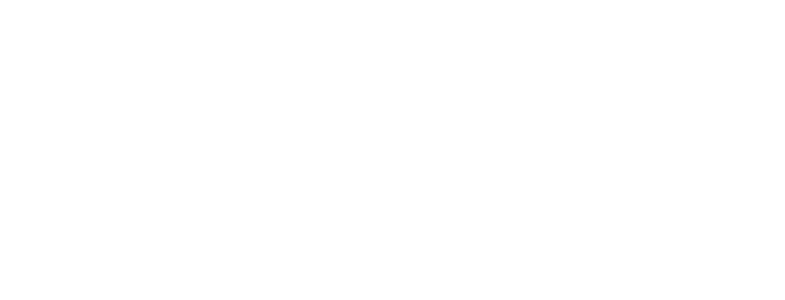
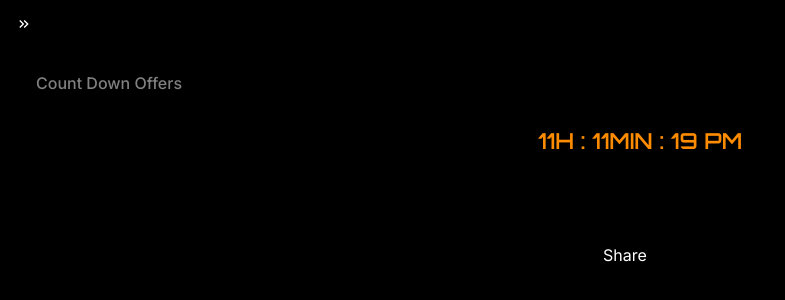
Before and after one commit to Madanparta/Therapy-Frontend-Developer-Assignment, a React (Vite) app: page /tracking-screen in a window 1280 px wide. Shown: the top 300 px of the page, without its empty margins (0-785 px from the left). Built offline with nearby package versions, Linux system fonts and the light colour scheme.

Commit message:
adding timer count share button and controller slider etc..

```diff
--- a/package.json
+++ b/package.json
@@ -15,10 +15,12 @@
     "react": "^18.3.1",
     "react-circular-progressbar": "^2.1.0",
     "react-confetti": "^6.1.0",
+    "react-copy-to-clipboard": "^5.1.0",
     "react-dom": "^18.3.1",
     "react-hot-toast": "^2.4.1",
     "react-icons": "^5.2.1",
-    "react-router-dom": "^6.24.1"
+    "react-router-dom": "^6.24.1",
+    "uuid": "^10.0.0"
   },
   "devDependencies": {
     "@types/react": "^18.3.3",
--- a/src/components/TrackingScreen.jsx
+++ b/src/components/TrackingScreen.jsx
@@ -1,14 +1,84 @@
-import React, { useState } from 'react'
+import { useEffect, useState } from 'react';
 import AnalogClock from '../pages/AnalogClock';
+import SliderComp from '../pages/SliderComp';
+import { MdKeyboardDoubleArrowRight } from "react-icons/md";
+import { IoIosShareAlt } from "react-icons/io";
+// import { v4 as uuidV4} from 'uuid';
+import {CopyToClipboard} from 'react-copy-to-clipboard';
 
 const TrackingScreen = () => {
-    const targetTime = Date.now() + 120 + 60 + 1000;
-    const [speed,setSpeed] = useState(1);
+
+  const [remainingTime, setRemainingTime] = useState(new Date().getTime() + 120 * 60 * 1000);
+  const [playbackSpeed, setPlaybackSpeed] = useState(1);
+  const [showSideBar,setShowSideBar]=useState(true);
+  const [copied,setCopied]=useState(false);
+  const [showLink,setShowLink]=useState(false);
+
+  const [shareAnim,setShareAnim]=useState('👈 Click here and share..')
+  const [slider,setSlider]=useState('👈 Click Slider')
+
+
+  const formattedTime = new Date(remainingTime)
+    .toLocaleTimeString("en-US", {
+      hour: "2-digit",
+      minute: "2-digit",
+      second: "2-digit",
+    })
+    .replace(",", "")
+
+
+    useEffect(()=>{
+      const animShar = setTimeout(()=>{
+        setShareAnim('');
+        setSlider('')
+      },1500);
+
+      return ()=> clearTimeout(animShar);
+    },[]);
+
+    const onCopy = () => {
+      setCopied(true);
+      setTimeout(()=>{setCopied(false)},2000);
+    }
   return (
-    <section>
-      {/* <AnalogClock /> */}
+    <section className="w-full h-screen p-4 bg-black">
+      <main className='w-full h-[50vh]'>
+
+        {showSideBar ? (<div className='w-fit h-fit text-white relative'>
+          <MdKeyboardDoubleArrowRight onClick={()=>setShowSideBar(false)} color='white' className='cursor-pointer hover:translate-x-1 hover:text-[25px] ease-in-out duration-300'/>
+            <span className='text-[9px] animate-bounce duration-300 absolute top-0 left-5 w-[100px]'>{slider}</span>
+        </div>)
+        :
+        (<aside className='bg-white w-fit h-fit sticky top-0 left-0 z-20 my-5 rounded-lg'>
+          <SliderComp setPlaybackSpeed={setPlaybackSpeed} playbackSpeed={playbackSpeed}/>
+          <div>
+
+          </div>
+        </aside>)}
+
+        <section className='w-full h-fit'>
+          <AnalogClock time={formattedTime} setRemainingTime={setRemainingTime} remainingTime={remainingTime} playbackSpeed={playbackSpeed}/>
+        </section>
+
+        <section className='text-white w-full h-[100px] flex justify-center items-center relative  flex-col gap-6'>
+          <div className='flex justify-center items-center gap-2 shareContainer'>
+            <button onClick={()=>setShowLink(true)} className='z-30 focus:border-b-[1px] border-[#FE8C00] relative'>
+              Share
+              <span className='absolute w-[100px] top-2 left-10 text-[10px] animate-bounce duration-300'>{shareAnim}</span>
+            </button>
+            <IoIosShareAlt className='shareIcon' size={22} color='#FE8C00'/>
+          </div>
+          {showLink && (<div className='w-full h=full flex justify-center items-center gap-3'>
+            <CopyToClipboard text='https://therapy-frontend-developer-assignment.netlify.app/tracking-screen' onCopy={onCopy}>
+              <p className='text-[12px] cursor-pointer'>https://therapy-frontend-developer-assignment.netlify.app/</p>
+            </CopyToClipboard>
+            {copied && <p className='text-[8px] text-gray-300'>Copied!</p>}
+          </div>)}
+        </section>
+
+      </main>
     </section>
-  )
+  );
 }
 
 export default TrackingScreen
--- a/src/index.css
+++ b/src/index.css
@@ -1,40 +1,57 @@
 @import url('https://fonts.googleapis.com/css2?family=Inter:wght@100..900&display=swap');
+@import url('https://fonts.googleapis.com/css2?family=Orbitron:wght@400..900&display=swap');
 @tailwind base;
 @tailwind components;
 @tailwind utilities;
 
 
-*{
+* {
     padding: 0;
     margin: 0;
     box-sizing: border-box;
     font-family: "Inter", sans-serif;
 }
 
-.welecome-page01{
+.welecome-page01 {
     background-image: url('./assets/project-demo-bg-img.png');
     background-repeat: no-repeat;
     background-position: center;
     background-size: cover;
     transform: scaleX(-1);
 }
-.welecome-page{
+
+.welecome-page {
     background-image: url('./assets/project-demo-bg2-img.png');
     background-repeat: no-repeat;
     background-size: cover;
 }
-.NavContain01{
+
+.NavContain01 {
     background-repeat: 0;
     background-position: 0;
     background-size: 0;
     transform: scaleX(-1);
 }
-.NavContain{
+
+.NavContain {
     background-repeat: 0;
     background-position: 0;
     background-size: 0;
 }
 
-.finishButton{
+.finishButton {
     transition: all 0.5s ease-in-out;
 }
+
+
+
+.shareIcon{
+    transform: translateX(-50px) scale(2);
+    transition: all 0.4s ease-out;
+    visibility: hidden;
+}
+.shareContainer:hover .shareIcon{
+    transform: translateX(0);
+    transition: all 0.4s ease;
+    visibility: visible;
+}
--- a/src/pages/AnalogClock.jsx
+++ b/src/pages/AnalogClock.jsx
@@ -1,33 +1,24 @@
-import React, { useEffect, useState } from 'react'
+import React, { useEffect } from 'react'
 
-const AnalogClock = ({targetTime}) => {
-    const [currentTime,setCurrentTime]=useState(Date.now());
+const AnalogClock = ({time,setRemainingTime,remainingTime,playbackSpeed}) => {
+  let timeArray = time.split(':');
 
-    useEffect(()=>{
-        const intervalId = setInterval(()=>{
-            setCurrentTime(Date.now());
-        },1000);
-        return ()=> clearInterval(intervalId);
-    },[]);
+  let playBackSpeedController = playbackSpeed > 1 ? playbackSpeed+ 10 : playbackSpeed;
+  useEffect(() => {
+    const intervalId = setInterval(() => {
+      if (remainingTime > 0) {
+        setRemainingTime((prevTime) => Math.max(prevTime - (1000*playBackSpeedController), 0));
+      }
+    }, 1000);
 
-    const getAngle = (value,max)=>{
-        const elapsedTime = targetTime - currentTime;
-        const ratio = elapsedTime / (120*60*1000);
-        return (value * ratio * 360) % 360;
-    }
+    return () => clearInterval(intervalId);
+  }, []);
   return (
-    <section>
-      {/* <div
-        className="hand hour"
-        style={{ transform: `rotate(${getAngle(1, 12)}deg)` }}
-      />
-      <div
-        className="hand minute"
-        style={{ transform: `rotate(${getAngle(1, 60)}deg)` }}
-      />
-      <div className="center"></div> */}
+    <section className='w-full h-full py-5 my-5'>
+      <h2 className='text-[16px] font-[500] text-white px-5 mb-5 opacity-50 animate-bounce'>Count Down Offers</h2>
+      <h3 style={{fontFamily: "Orbitron, sans-serif",fontWeight:'600',textShadow:'3px 4px 3px rgba(0,0,0,0.3)'}} className='text-[22px] w-fit h-fit m-auto p-2 text-[#FE8C00]'>{`${timeArray[0]}H : ${timeArray[1]}MIN : ${timeArray[2]}`}</h3>
     </section>
-  );
+  )
 }
 
 export default AnalogClock
--- /dev/null
+++ b/src/pages/SliderComp.jsx
@@ -0,0 +1,29 @@
+import React, { useState } from "react";
+
+const SliderComp = ({setPlaybackSpeed,playbackSpeed}) => {
+    const handleSpeedChange = (event) => {
+        setPlaybackSpeed(parseFloat(event.target.value));
+    };
+  return (
+    <div className=" w-fit h-fit flex flex-col p-2">
+      <input
+      style={{WebkitAppearance:'none',background:'linear-gradient(to right, blue 0%, orange 100%)'}}
+        className="w-[220px] h-[5px] cursor-pointer"
+        type="range"
+        min="1"
+        max="4"
+        step="0.1"
+        value={playbackSpeed}
+        onChange={handleSpeedChange}
+      />
+      <div className="w-[220px] h-fit flex justify-between items-center text-[12px] font-[500] mt-2">
+        <button onClick={() => setPlaybackSpeed(1)}>1x</button>
+        <button onClick={() => setPlaybackSpeed(2)}>2x</button>
+        <button onClick={() => setPlaybackSpeed(3)}>3x</button>
+        <button onClick={() => setPlaybackSpeed(4)}>4x</button>
+      </div>
+    </div>
+  );
+};
+
+export default SliderComp;
```
Also changed, not shown: 1 other file (tests, documents, lock files or other folders).
